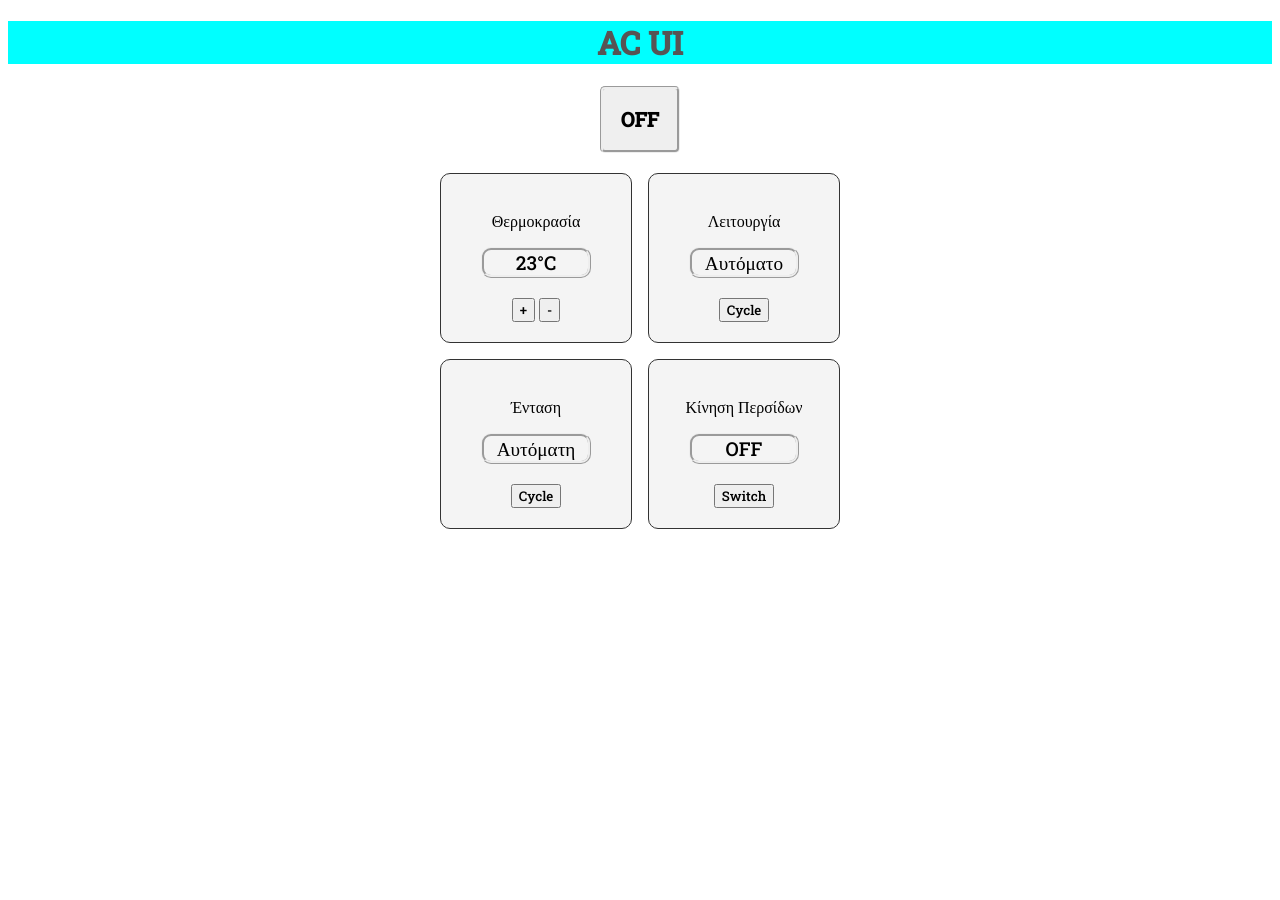
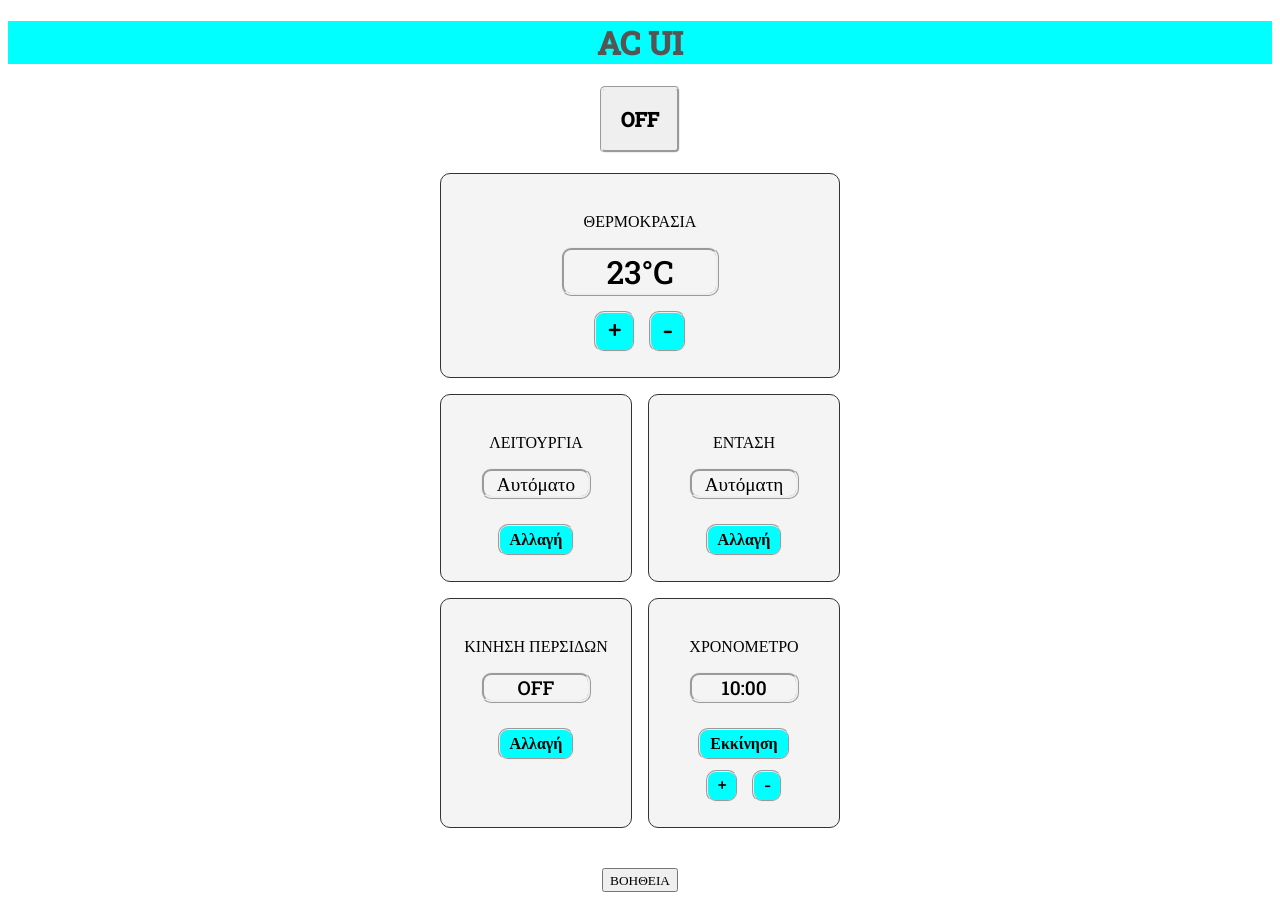
Before and after one commit to WhitestRabbit/air-condition-ui, a React (Create React App) app: page / in a window 1280 px wide. Both pictures are taken after a click on the button "ON". Before the commit the page ends 800 px from the top, so only its background shows below. Built offline with nearby package versions, Linux system fonts and the light colour scheme.

Commit message:
additions

```diff
--- a/src/App.js
+++ b/src/App.js
@@ -58,9 +58,9 @@ const App = () => {
         swingHandler={handleSwing}
       />
 
-      {/* <footer>
-        <h4>Copyright &#169; 2020</h4>
-      </footer> */}
+      <div className="help">
+        <button>ΒΟΗΘΕΙΑ</button>
+      </div>
     </div>
   );
 };
--- a/src/components/Menu.js
+++ b/src/components/Menu.js
@@ -4,9 +4,8 @@ import { modes, intensity } from "../data";
 const Menu = (props) => {
   return props.isOn ? (
     <section className="container">
-      {/* <hr /> */}
       <div className="temperature box">
-        <p>Θερμοκρασία</p>
+        <p>ΘΕΡΜΟΚΡΑΣΙΑ</p>
         <div className="field">{props.temperature}°C</div>
         <button name="+1" onClick={props.temperatureHandler}>
           +
@@ -16,27 +15,39 @@ const Menu = (props) => {
         </button>
       </div>
       <div className="mode box">
-        <p>Λειτουργία</p>
+        <p>ΛΕΙΤΟΥΡΓΙΑ</p>
         <p className="field">{modes[props.mode]}</p>
         <button name="mode" value={props.mode} onClick={props.counterHandler}>
-          Cycle
+          Αλλαγή
         </button>
       </div>
       <div className="intensity box">
-        <p>Ένταση</p>
+        <p>ΕΝΤΑΣΗ</p>
         <p className="field">{intensity[props.intensity]}</p>
         <button
           name="intensity"
           value={props.intensity}
           onClick={props.counterHandler}
         >
-          Cycle
+          Αλλαγή
         </button>
       </div>
       <div className="swing box">
-        <p>Κίνηση Περσίδων</p>
+        <p>ΚΙΝΗΣΗ ΠΕΡΣΙΔΩΝ</p>
         <p className="field">{props.swing ? "ON" : "OFF"}</p>
-        <button onClick={props.swingHandler}>Switch</button>
+        <button onClick={props.swingHandler}>Αλλαγή</button>
+      </div>
+      <div className="timer box">
+        <p>ΧΡΟΝΟΜΕΤΡΟ</p>
+        <p className="field">10:00</p>
+        <button>Εκκίνηση</button>
+        <br/>
+        <button name="+10">
+          +
+        </button>{" "}
+        <button name="-10" >
+          -
+        </button>
       </div>
     </section>
   ) : null;
--- a/src/styles.css
+++ b/src/styles.css
@@ -26,12 +26,39 @@ footer {
   border-radius: 5px;
 }
 
+.help {
+  padding-top: 20px;
+}
+
+.temperature {
+  grid-area: temperature;
+}
+
+.mode {
+  grid-area: mode;
+}
+
+.intensity {
+  grid-area: intensity;
+}
+
+.swing {
+  grid-area: swing;
+}
+
+.timer {
+  grid-area: timer;
+}
+
 .container {
   margin: 20px auto;
   width: 25rem;
-  height: 20rem;
   background-color: #fff;
   display: grid;
+  grid-template-areas:
+  "temperature temperature"
+  "mode intensity"
+  "swing timer";
   grid-template-columns: 12rem 12rem;
   grid-row: auto auto;
   grid-column-gap: 1rem;
@@ -47,6 +74,19 @@ footer {
   border: solid 1px #333;
 }
 
+.box button {
+  box-sizing: border-box;
+  appearance: none;
+  font-family: var(--font-secondary);
+  font-weight: 700;
+  font-size: 1rem;
+  margin: 5px;
+  padding: 5px 10px;
+  border-radius: 10px;
+  border: groove 2px;
+  background: cyan;
+}
+
 .field {
   /* font-family: var(--font-secondary); */
   font-size: 1.2rem;
@@ -54,3 +94,13 @@ footer {
   border: ridge;
   border-radius: 10px;
 }
+
+.temperature .field {
+  font-size: 2rem;
+  margin: 10px 100px;
+}
+
+.temperature button {
+  font-size: 1.5rem;
+  padding: 5px 12px;
+}
```
Also changed, not shown: package.json (+10 -2 lines), 2 other files (tests, documents, lock files or other folders).
